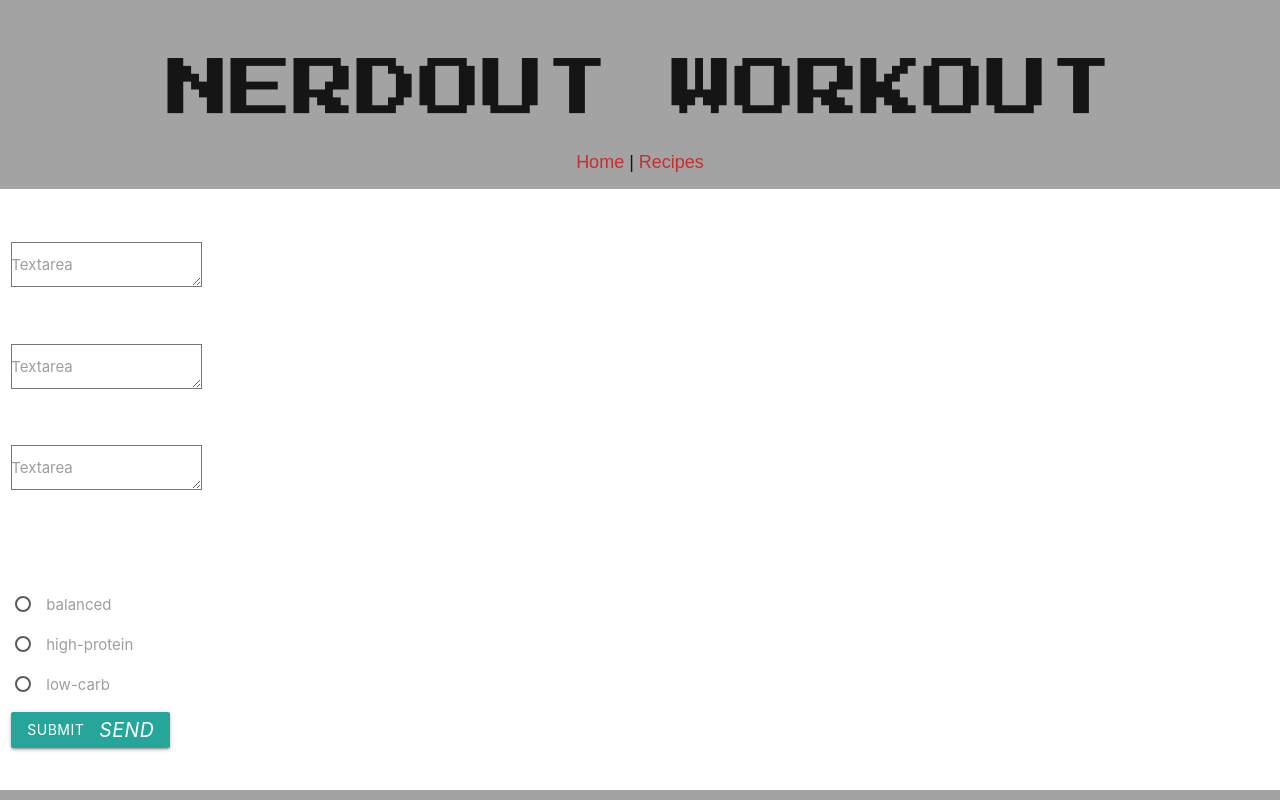
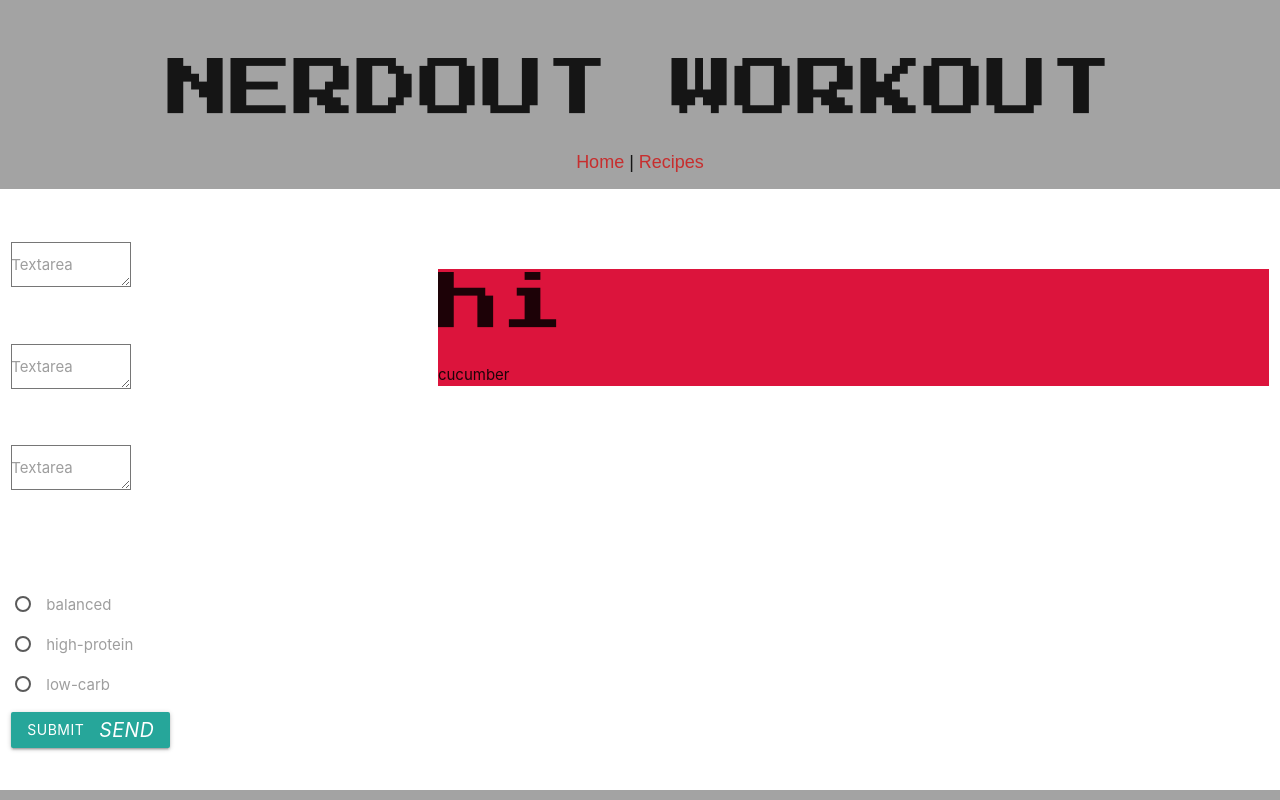
Before and after one commit to Krazydev12/nerdcore-workout, a plain HTML site: page recipe.html in a window 1280 px wide. Shown: the top 800 px of the page. Drawn offline with nearby package versions, Linux system fonts and the light colour scheme.

Commit message:
adding youtube javascript, adding some more recipe javascript, styling to the main and recipe

```diff
--- a/assets/css/style3.css
+++ b/assets/css/style3.css
@@ -27,12 +27,18 @@ a:hover {
 	font-family: 'Press Start 2P', cursive, Arial, Helvetica, sans-serif;
 	font-size: 22px;
 }
- jsfood
+#results{
+
+	background-color: crimson;
+	top: 0;
+
+}
+
 
 radio {
 	color: rgb(41, 36, 34) ;
-=======
+}
+
 .input-field {
     border: none !important;
- main
 }
--- a/assets/js/script.js
+++ b/assets/js/script.js
@@ -35,6 +35,9 @@ $("#form").submit(function (event) {
 	event.preventDefault();
 });
 
+// for (i = 0; i <= json.length; i++) {
+// 	var data1 = json.ETA, data2 = json.MMSI;
+$('#results').append("cucumber");
 
 
 
--- a/recipe.html
+++ b/recipe.html
@@ -23,19 +23,19 @@
     <div class="row">
         <form id="form" class="col s4">
             <div class="row">
-                <div class="input-field col s6">
+                <div class="input-field col s4">
                     <textarea id="textarea1"></textarea>
                     <label for="textarea1">Textarea</label>
                 </div>
             </div>
             <div class="row">
-                <div class="input-field col s6">
+                <div class="input-field col s4">
                     <textarea id="textarea2"></textarea>
                     <label for="textarea1">Textarea</label>
                 </div>
             </div>
             <div class="row">
-                <div class="input-field col s6">
+                <div class="input-field col s4">
                     <textarea id="textarea3"></textarea>
                     <label for="textarea1">Textarea</label>
                 </div>
@@ -64,6 +64,12 @@
                 <i class="material-icons right">send</i>
             </button>
         </form>
+
+        <div class="col s8">
+            <div id="results">
+                <h1>hi</h1>
+            </div>
+        </div>
     </div>
 
     <br>
```
Also changed, not shown: assets/js/main.js (+11 -13 lines), main.html (+1 -0 lines).
